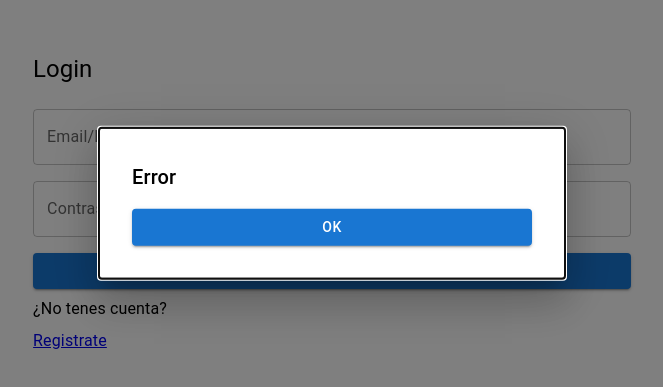
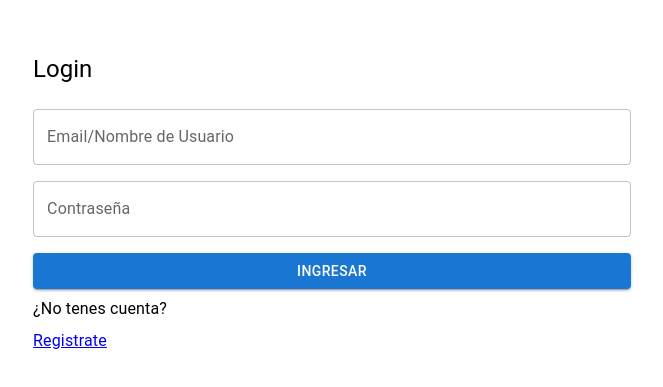
Before and after one commit to saini-facundo/sitio-pesca-fe, a React (Vite) app in the folder sitio-pesca/: page / in a window 1280 px wide. Shown: the part 197-584 px from the top of the page, without its empty margins (308-971 px from the left). Built offline with nearby package versions, Linux system fonts and the light colour scheme.

Commit message:
mostrar error login fixed

```diff
--- a/sitio-pesca/src/pages/Login.jsx
+++ b/sitio-pesca/src/pages/Login.jsx
@@ -3,22 +3,17 @@ import { useDispatch, useSelector } from "react-redux";
 import { AuthTemplate } from "../templates/Auth";
 import { useEffect, useMemo, useState } from "react";
 import { useForm } from "react-hook-form";
-import { Box, Button, Grid, Modal, TextField, Typography } from "@mui/material";
+import {
+  Box,
+  Button,
+  Dialog,
+  Grid,
+  TextField,
+  Typography,
+} from "@mui/material";
 
 function LoginPage() {
   const [modalOpen, setModalOpen] = useState(false);
-
-  const style = {
-    position: "absolute",
-    top: "50%",
-    left: "50%",
-    transform: "translate(-50%, -50%)",
-    width: 400,
-    bgcolor: "background.paper",
-    border: "2px solid #000",
-    boxShadow: 24,
-    p: 4,
-  };
 
   const {
     register,
@@ -36,7 +31,9 @@ function LoginPage() {
   });
 
   useEffect(() => {
-    setModalOpen(true);
+    if (errorMsg) {
+      setModalOpen(true);
+    }
   }, [errorMsg]);
 
   const dispatch = useDispatch();
@@ -51,6 +48,7 @@ function LoginPage() {
   };
 
   const handleModalClose = () => {
+    setModalOpen(false);
     dispatch(startClearErrorMessage());
   };
 
@@ -107,31 +105,24 @@ function LoginPage() {
         </Grid>
       </form>
 
-      <Modal
+      <Dialog
         open={modalOpen}
-        onClose={handleModalClose}
         aria-labelledby="modal-modal-title"
         aria-describedby="modal-modal-description"
       >
-        <Box sx={style}>
-          <Typography id="modal-modal-title" variant="h6" component="h2">
+        <Box sx={{ p: "20px" }}>
+          <Typography id="modal-modal-title" variant="h6">
             Error
           </Typography>
           <Typography id="modal-modal-description" sx={{ mt: 2 }}>
             {errorMsg}
           </Typography>
 
-          <Button
-            variant="contained"
-            fullWidth
-            onClick={() => {
-              setModalOpen(false);
-            }}
-          >
+          <Button sx={{ mt: 2 }} variant="contained" onClick={handleModalClose}>
             Ok
           </Button>
         </Box>
-      </Modal>
+      </Dialog>
     </AuthTemplate>
   );
 }
--- a/sitio-pesca/src/store/auth/thunks.js
+++ b/sitio-pesca/src/store/auth/thunks.js
@@ -20,20 +20,20 @@ export const startSignIn = (userData) => {
 };
 
 export const startLogIn = (user) => {
-  return async (dispatch) => {
+  return (dispatch) => {
     dispatch(login(user));
   };
 };
 
 export const startLogout = () => {
-  return async (dispatch) => {
+  return (dispatch) => {
     setLSValue("user");
     dispatch(logout());
   };
 };
 
 export const startClearErrorMessage = () => {
-  return async (dispatch) => {
+  return (dispatch) => {
     dispatch(logout({ errorMsg: null }));
   };
 };
```
